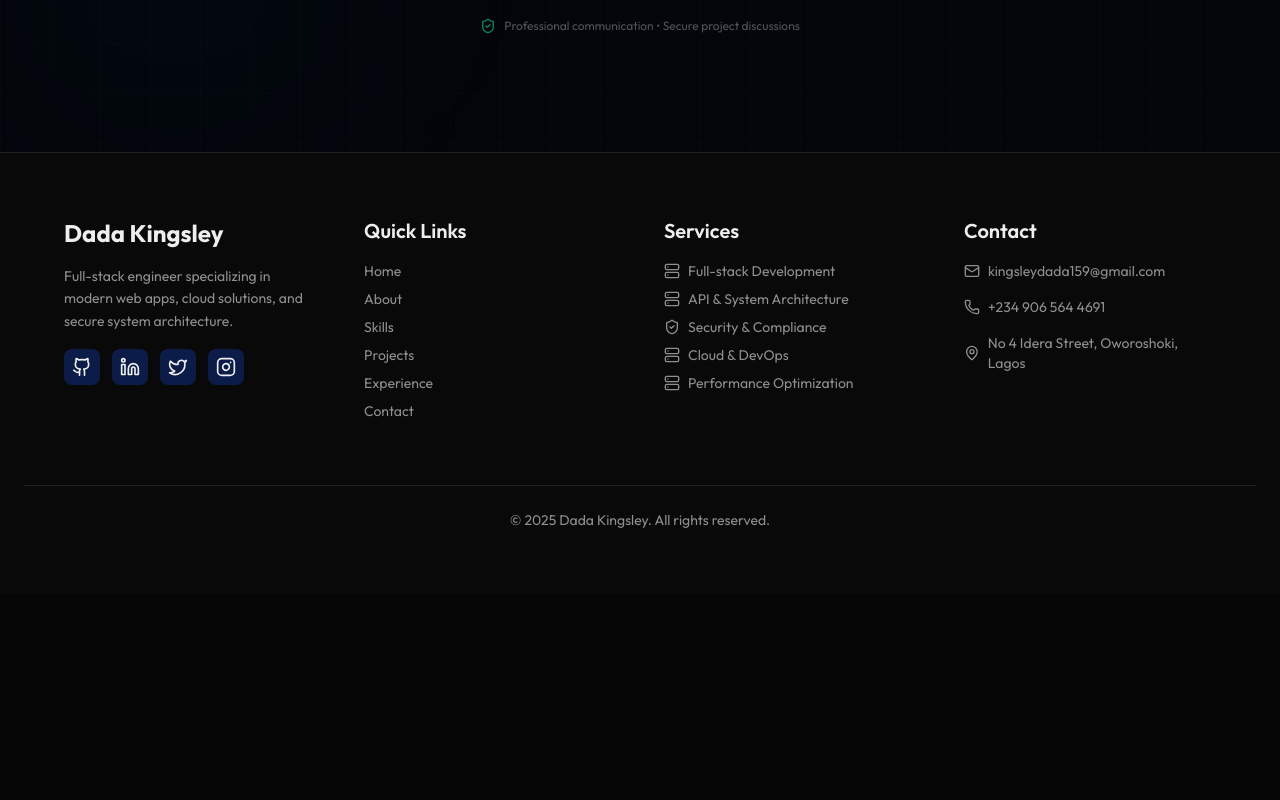
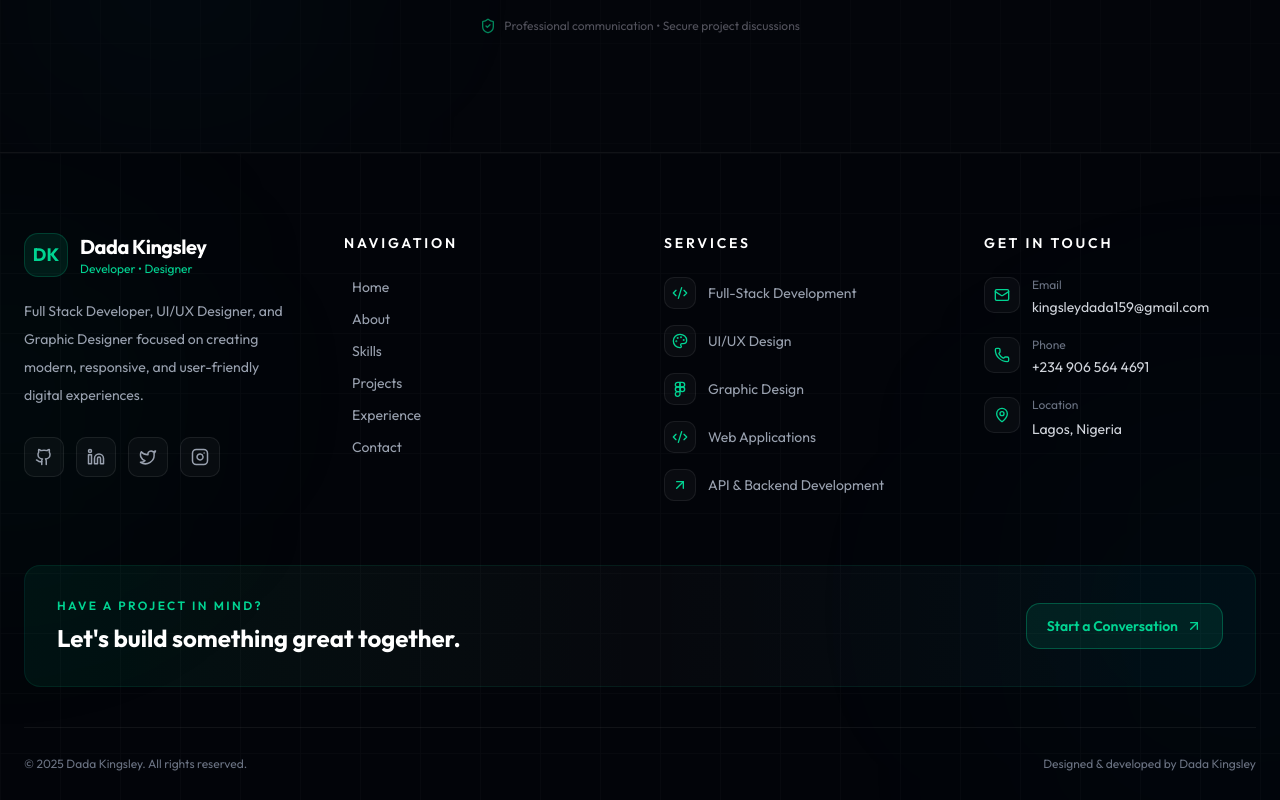
Before and after one commit to King-web-cell-05/kingsleydada-portfolio, a Next.js app: page / in a window 1280 px wide. Shown: the part 9153-9953 px from the top of the page. Before the commit the page ends 9747 px from the top, so only its background shows below. Built offline with nearby package versions, Linux system fonts and the light colour scheme; a web font is replaced by a local one.

Commit message:
Refactor Footer component with improved layout, added social links, and enhanced scrolling functionality

```diff
--- a/components/contact.tsx
+++ b/components/contact.tsx
@@ -1,3 +1,4 @@
+/* eslint-disable react/no-unescaped-entities */
 
 "use client";
 
--- a/components/footer.tsx
+++ b/components/footer.tsx
@@ -1,119 +1,361 @@
 /* eslint-disable react/no-unescaped-entities */
-import React from 'react';
-import { motion } from 'framer-motion';
-import { Mail, Phone, MapPin, Github, Linkedin, Twitter, Instagram, Server, ShieldCheck } from 'lucide-react';
+"use client";
+
+import React from "react";
+import { motion } from "framer-motion";
+import {
+  Mail,
+  Phone,
+  MapPin,
+  Github,
+  Linkedin,
+  Twitter,
+  Instagram,
+  Code2,
+  Palette,
+  Figma,
+  ArrowUpRight,
+  Heart,
+} from "lucide-react";
 
 export default function Footer() {
   const scrollToSection = (id: string) => {
     const el = document.getElementById(id);
-    if (el) el.scrollIntoView({ behavior: "smooth" });
+
+    if (el) {
+      el.scrollIntoView({
+        behavior: "smooth",
+        block: "start",
+      });
+    }
   };
 
+  const quickLinks = [
+    { label: "Home", id: "hero" },
+    { label: "About", id: "about" },
+    { label: "Skills", id: "skills" },
+    { label: "Projects", id: "projects" },
+    { label: "Experience", id: "experience" },
+    { label: "Contact", id: "contact" },
+  ];
+
+  const services = [
+    {
+      icon: Code2,
+      title: "Full-Stack Development",
+    },
+    {
+      icon: Palette,
+      title: "UI/UX Design",
+    },
+    {
+      icon: Figma,
+      title: "Graphic Design",
+    },
+    {
+      icon: Code2,
+      title: "Web Applications",
+    },
+    {
+      icon: ArrowUpRight,
+      title: "API & Backend Development",
+    },
+  ];
+
+  const socialLinks = [
+    {
+      icon: Github,
+      href: "https://github.com/King-web-cell-05",
+      label: "GitHub",
+    },
+    {
+      icon: Linkedin,
+      href: "https://www.linkedin.com/in/dada-kingsley-a0858637a",
+      label: "LinkedIn",
+    },
+    {
+      icon: Twitter,
+      href: "https://x.com/codekingz05",
+      label: "X",
+    },
+    {
+      icon: Instagram,
+      href: "https://www.instagram.com/kingsleydada/",
+      label: "Instagram",
+    },
+  ];
+
   return (
+    <footer className="relative overflow-hidden border-t border-white/[0.06] bg-[#020409] px-6 pt-20">
+      {/* Background Glow */}
+      <div className="pointer-events-none absolute inset-0 overflow-hidden">
+        <div className="absolute -left-40 top-20 h-80 w-80 rounded-full bg-emerald-500/[0.05] blur-[120px]" />
+        <div className="absolute -right-40 bottom-0 h-96 w-96 rounded-full bg-cyan-500/[0.04] blur-[140px]" />
+
+        <div
+          className="absolute inset-0 opacity-[0.025]"
+          style={{
+            backgroundImage:
+              "linear-gradient(rgba(255,255,255,0.8) 1px, transparent 1px), linear-gradient(90deg, rgba(255,255,255,0.8) 1px, transparent 1px)",
+            backgroundSize: "60px 60px",
+          }}
+        />
+      </div>
+
+      <div className="relative z-10 mx-auto max-w-7xl">
+        {/* Main Footer */}
+        <div className="grid grid-cols-1 gap-12 pb-16 md:grid-cols-2 lg:grid-cols-4">
+          {/* About */}
           <motion.div
-      className="bg-card/30 border-t border-border py-16 px-6"
-      initial={{ opacity: 0, y: 50 }}
+            initial={{ opacity: 0, y: 30 }}
             whileInView={{ opacity: 1, y: 0 }}
             transition={{ duration: 0.8, ease: "easeOut" }}
             viewport={{ once: true, amount: 0.2 }}
           >
-      <div className="max-w-6xl mx-auto grid grid-cols-1 md:grid-cols-4 gap-12">
+            <div className="mb-5 flex items-center gap-3">
+              <div className="flex h-11 w-11 items-center justify-center rounded-xl border border-emerald-400/20 bg-emerald-400/10">
+                <span className="text-lg font-bold text-emerald-400">
+                  DK
+                </span>
+              </div>
 
-        {/* About / Logo */}
-        <motion.div
-          className="space-y-4"
-          initial={{ opacity: 0, y: 20 }}
+              <div>
+                <h3 className="text-xl font-bold tracking-tight text-white">
+                  Dada Kingsley
+                </h3>
+                <p className="text-xs text-emerald-400">
+                  Developer • Designer
+                </p>
+              </div>
+            </div>
+
+            <p className="max-w-sm text-sm leading-7 text-gray-400">
+              Full Stack Developer, UI/UX Designer, and Graphic Designer
+              focused on creating modern, responsive, and user-friendly
+              digital experiences.
+            </p>
+
+            {/* Social Links */}
+            <div className="mt-7 flex items-center gap-3">
+              {socialLinks.map((social, index) => {
+                const Icon = social.icon;
+
+                return (
+                  <motion.a
+                    key={social.label}
+                    href={social.href}
+                    target="_blank"
+                    rel="noopener noreferrer"
+                    aria-label={social.label}
+                    initial={{ opacity: 0, y: 15 }}
                     whileInView={{ opacity: 1, y: 0 }}
-          transition={{ duration: 0.5, ease: "easeOut" }}
+                    whileHover={{ y: -4 }}
+                    transition={{
+                      duration: 0.5,
+                      delay: index * 0.08,
+                    }}
                     viewport={{ once: true }}
+                    className="group flex h-10 w-10 items-center justify-center rounded-lg border border-white/[0.08] bg-white/[0.03] text-gray-400 transition-all duration-300 hover:border-emerald-400/30 hover:bg-emerald-400/10 hover:text-emerald-400"
                   >
-          <h3 className="text-2xl font-bold text-foreground">Dada Kingsley</h3>
-          <p className="text-sm text-muted-foreground leading-relaxed">
-            Full-stack engineer specializing in modern web apps, cloud solutions, and secure system architecture.
-          </p>
-          <div className="flex gap-3 mt-4">
-            <a href="https://github.com/King-web-cell-05" target="_blank" rel="noopener noreferrer" className="p-2 bg-secondary/50 rounded-md hover:bg-primary hover:text-primary-foreground transition">
-              <Github className="w-5 h-5" />
-            </a>
-            <a href="https://www.linkedin.com/in/dada-kingsley-a0858637a" target="_blank" rel="noopener noreferrer" className="p-2 bg-secondary/50 rounded-md hover:bg-primary hover:text-primary-foreground transition">
-              <Linkedin className="w-5 h-5" />
-            </a>
-            <a href="https://x.com/codekingz05" target="_blank" rel="noopener noreferrer" className="p-2 bg-secondary/50 rounded-md hover:bg-primary hover:text-primary-foreground transition">
-              <Twitter className="w-5 h-5" />
-            </a>
-            <a href="https://www.instagram.com/kingsleydada/?utm_source=qr" target="_blank" rel="noopener noreferrer" className="p-2 bg-secondary/50 rounded-md hover:bg-primary hover:text-primary-foreground transition">
-              <Instagram className="w-5 h-5" />
-            </a>
+                    <Icon className="h-[18px] w-[18px]" />
+                  </motion.a>
+                );
+              })}
             </div>
           </motion.div>
 
           {/* Quick Links */}
           <motion.div
-          className="space-y-4"
-          initial={{ opacity: 0, y: 20 }}
+            initial={{ opacity: 0, y: 30 }}
             whileInView={{ opacity: 1, y: 0 }}
-          transition={{ duration: 0.5, ease: "easeOut", delay: 0.1 }}
-          viewport={{ once: false }}
+            transition={{
+              duration: 0.8,
+              ease: "easeOut",
+              delay: 0.1,
+            }}
+            viewport={{ once: true, amount: 0.2 }}
           >
-          <h4 className="text-xl font-semibold text-foreground mb-4">Quick Links</h4>
-          <ul className="space-y-2 text-sm text-muted-foreground">
-            {["hero", "about", "skills", "projects", "experience", "contact"].map((section) => (
-              <li key={section}>
-                <span
-                  onClick={() => scrollToSection(section)}
-                  className="hover:text-primary transition cursor-pointer capitalize"
+            <h4 className="mb-6 text-sm font-semibold uppercase tracking-[0.2em] text-white">
+              Navigation
+            </h4>
+
+            <ul className="space-y-3">
+              {quickLinks.map((link, index) => (
+                <motion.li
+                  key={link.id}
+                  initial={{ opacity: 0, x: -10 }}
+                  whileInView={{ opacity: 1, x: 0 }}
+                  transition={{
+                    duration: 0.5,
+                    delay: index * 0.06,
+                  }}
+                  viewport={{ once: true }}
                 >
-                  {section === "hero" ? "Home" : section}
-                </span>
-              </li>
+                  <button
+                    onClick={() => scrollToSection(link.id)}
+                    className="group flex items-center gap-2 text-sm text-gray-400 transition-colors duration-300 hover:text-emerald-400"
+                  >
+                    <span className="h-px w-0 bg-emerald-400 transition-all duration-300 group-hover:w-4" />
+                    {link.label}
+                  </button>
+                </motion.li>
               ))}
             </ul>
           </motion.div>
 
           {/* Services */}
           <motion.div
-          className="space-y-4"
-          initial={{ opacity: 0, y: 20 }}
+            initial={{ opacity: 0, y: 30 }}
             whileInView={{ opacity: 1, y: 0 }}
-          transition={{ duration: 0.5, ease: "easeOut", delay: 0.2 }}
-          viewport={{ once: false}}
+            transition={{
+              duration: 0.8,
+              ease: "easeOut",
+              delay: 0.2,
+            }}
+            viewport={{ once: true, amount: 0.2 }}
           >
-          <h4 className="text-xl font-semibold text-foreground mb-4">Services</h4>
-          <ul className="space-y-2 text-sm text-muted-foreground">
-            <li className="flex items-center gap-2"><Server className="w-4 h-4" /> Full-stack Development</li>
-            <li className="flex items-center gap-2"><Server className="w-4 h-4" /> API & System Architecture</li>
-            <li className="flex items-center gap-2"><ShieldCheck className="w-4 h-4" /> Security & Compliance</li>
-            <li className="flex items-center gap-2"><Server className="w-4 h-4" /> Cloud & DevOps</li>
-            <li className="flex items-center gap-2"><Server className="w-4 h-4" /> Performance Optimization</li>
+            <h4 className="mb-6 text-sm font-semibold uppercase tracking-[0.2em] text-white">
+              Services
+            </h4>
+
+            <ul className="space-y-4">
+              {services.map((service, index) => {
+                const Icon = service.icon;
+
+                return (
+                  <motion.li
+                    key={service.title}
+                    initial={{ opacity: 0, x: -10 }}
+                    whileInView={{ opacity: 1, x: 0 }}
+                    transition={{
+                      duration: 0.5,
+                      delay: index * 0.07,
+                    }}
+                    viewport={{ once: true }}
+                    className="flex items-center gap-3 text-sm text-gray-400"
+                  >
+                    <div className="flex h-8 w-8 shrink-0 items-center justify-center rounded-lg border border-white/[0.07] bg-white/[0.03]">
+                      <Icon className="h-4 w-4 text-emerald-400" />
+                    </div>
+
+                    <span>{service.title}</span>
+                  </motion.li>
+                );
+              })}
             </ul>
           </motion.div>
 
-        {/* Contact Info */}
+          {/* Contact */}
           <motion.div
-          className="space-y-4"
-          initial={{ opacity: 0, y: 20 }}
+            initial={{ opacity: 0, y: 30 }}
             whileInView={{ opacity: 1, y: 0 }}
-          transition={{ duration: 0.5, ease: "easeOut", delay: 0.3 }}
-          viewport={{ once: false }}
+            transition={{
+              duration: 0.8,
+              ease: "easeOut",
+              delay: 0.3,
+            }}
+            viewport={{ once: true, amount: 0.2 }}
           >
-          <h4 className="text-xl font-semibold text-foreground mb-4">Contact</h4>
-          <p className="flex items-center gap-2 text-sm text-muted-foreground"><Mail className="w-4 h-4" /> kingsleydada159@gmail.com</p>
-          <p className="flex items-center gap-2 text-sm text-muted-foreground"><Phone className="w-4 h-4" /> +234 906 564 4691</p>
-          <p className="flex items-center gap-2 text-sm text-muted-foreground"><MapPin className="w-4 h-4" /> No 4 Idera Street, Oworoshoki, Lagos</p>
+            <h4 className="mb-6 text-sm font-semibold uppercase tracking-[0.2em] text-white">
+              Get In Touch
+            </h4>
+
+            <div className="space-y-5">
+              <a
+                href="mailto:kingsleydada159@gmail.com"
+                className="group flex items-start gap-3"
+              >
+                <div className="flex h-9 w-9 shrink-0 items-center justify-center rounded-lg border border-white/[0.07] bg-white/[0.03]">
+                  <Mail className="h-4 w-4 text-emerald-400" />
+                </div>
+
+                <div>
+                  <p className="mb-1 text-xs text-gray-500">Email</p>
+                  <p className="break-all text-sm text-gray-300 transition-colors group-hover:text-emerald-400">
+                    kingsleydada159@gmail.com
+                  </p>
+                </div>
+              </a>
+
+              <a
+                href="tel:+2349065644691"
+                className="group flex items-start gap-3"
+              >
+                <div className="flex h-9 w-9 shrink-0 items-center justify-center rounded-lg border border-white/[0.07] bg-white/[0.03]">
+                  <Phone className="h-4 w-4 text-emerald-400" />
+                </div>
+
+                <div>
+                  <p className="mb-1 text-xs text-gray-500">Phone</p>
+                  <p className="text-sm text-gray-300 transition-colors group-hover:text-emerald-400">
+                    +234 906 564 4691
+                  </p>
+                </div>
+              </a>
+
+              <div className="flex items-start gap-3">
+                <div className="flex h-9 w-9 shrink-0 items-center justify-center rounded-lg border border-white/[0.07] bg-white/[0.03]">
+                  <MapPin className="h-4 w-4 text-emerald-400" />
+                </div>
+
+                <div>
+                  <p className="mb-1 text-xs text-gray-500">Location</p>
+                  <p className="text-sm leading-6 text-gray-300">
+                    Lagos, Nigeria
+                  </p>
+                </div>
+              </div>
+            </div>
+          </motion.div>
+        </div>
+
+        {/* CTA Strip */}
+        <motion.div
+          initial={{ opacity: 0, y: 30 }}
+          whileInView={{ opacity: 1, y: 0 }}
+          transition={{ duration: 0.8, ease: "easeOut" }}
+          viewport={{ once: true, amount: 0.2 }}
+          className="mb-10 overflow-hidden rounded-2xl border border-emerald-400/10 bg-gradient-to-r from-emerald-400/[0.07] via-white/[0.02] to-cyan-400/[0.05] p-6 md:p-8"
+        >
+          <div className="flex flex-col items-start justify-between gap-6 md:flex-row md:items-center">
+            <div>
+              <p className="mb-2 text-xs font-semibold uppercase tracking-[0.2em] text-emerald-400">
+                Have a project in mind?
+              </p>
+
+              <h3 className="text-xl font-bold text-white md:text-2xl">
+                Let's build something great together.
+              </h3>
+            </div>
+
+            <button
+              onClick={() => scrollToSection("contact")}
+              className="group inline-flex items-center gap-2 rounded-xl border border-emerald-400/30 bg-emerald-400/10 px-5 py-3 text-sm font-semibold text-emerald-400 transition-all duration-300 hover:border-emerald-400 hover:bg-emerald-400 hover:text-black"
+            >
+              Start a Conversation
+              <ArrowUpRight className="h-4 w-4 transition-transform duration-300 group-hover:-translate-y-1 group-hover:translate-x-1" />
+            </button>
+          </div>
         </motion.div>
 
+        {/* Bottom Bar */}
+        <motion.div
+          initial={{ opacity: 0 }}
+          whileInView={{ opacity: 1 }}
+          transition={{ duration: 0.8, ease: "easeOut" }}
+          viewport={{ once: true }}
+          className="flex flex-col items-center justify-between gap-4 border-t border-white/[0.06] py-7 text-center sm:flex-row sm:text-left"
+        >
+          <p className="text-xs text-gray-500">
+            © {new Date().getFullYear()} Dada Kingsley. All rights reserved.
+          </p>
+
+          <p className="flex items-center gap-1.5 text-xs text-gray-500">
+            Designed & developed
+            by Dada Kingsley
+          </p>
+        </motion.div>
       </div>
-
-      {/* Footer Bottom */}
-      <motion.div
-        className="mt-16 border-t border-border pt-6 text-center text-sm text-muted-foreground"
-        initial={{ opacity: 0, y: 20 }}
-        whileInView={{ opacity: 1, y: 0 }}
-        transition={{ duration: 0.5, ease: "easeOut", delay: 0.2 }}
-        viewport={{ once: false }}
-      >
-        <p>© {new Date().getFullYear()} Dada Kingsley. All rights reserved.</p>
-      </motion.div>
-    </motion.div>
+    </footer>
   );
 }
```
Lines whose indentation alone changed are shown as unchanged.
